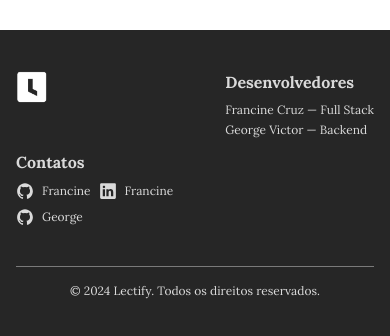
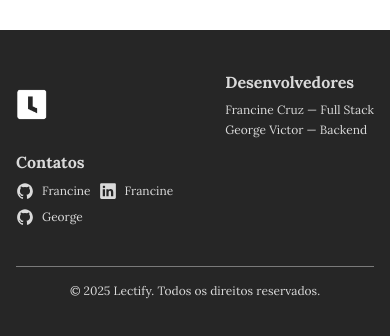
Before and after one commit to Francine02/Lectify, a Next.js app: page /cadastro in a window 390 px wide. Shown: the part 814-1150 px from the top of the page. Built offline with nearby package versions, Linux system fonts and the light colour scheme; no server answers.

Commit message:
refactor (Footer): changed project year and mobile style to center.

```diff
--- a/src/components/Footer/index.tsx
+++ b/src/components/Footer/index.tsx
@@ -5,7 +5,7 @@
 export function Footer() {
   return (
     <footer className="bg-black text-[#dadada] py-10 px-4 sm:px-10 md:px-20 lg:px-34 w-full">
-      <div className="max-w-7xl mx-auto w-full flex flex-wrap justify-between items-start gap-3">
+      <div className="max-w-7xl mx-auto w-full flex flex-wrap justify-between items-center sm:items-start gap-3">
         <Logo />
 
         <Developers />
@@ -14,7 +14,7 @@
       </div>
 
       <div className="max-w-7xl mx-auto mt-10 border-t border-[#7a7a7a] pt-4 text-center text-xs">
-        <p>&copy; 2024 Lectify. Todos os direitos reservados.</p>
+        <p>&copy; 2025 Lectify. Todos os direitos reservados.</p>
       </div>
     </footer>
   );
```
